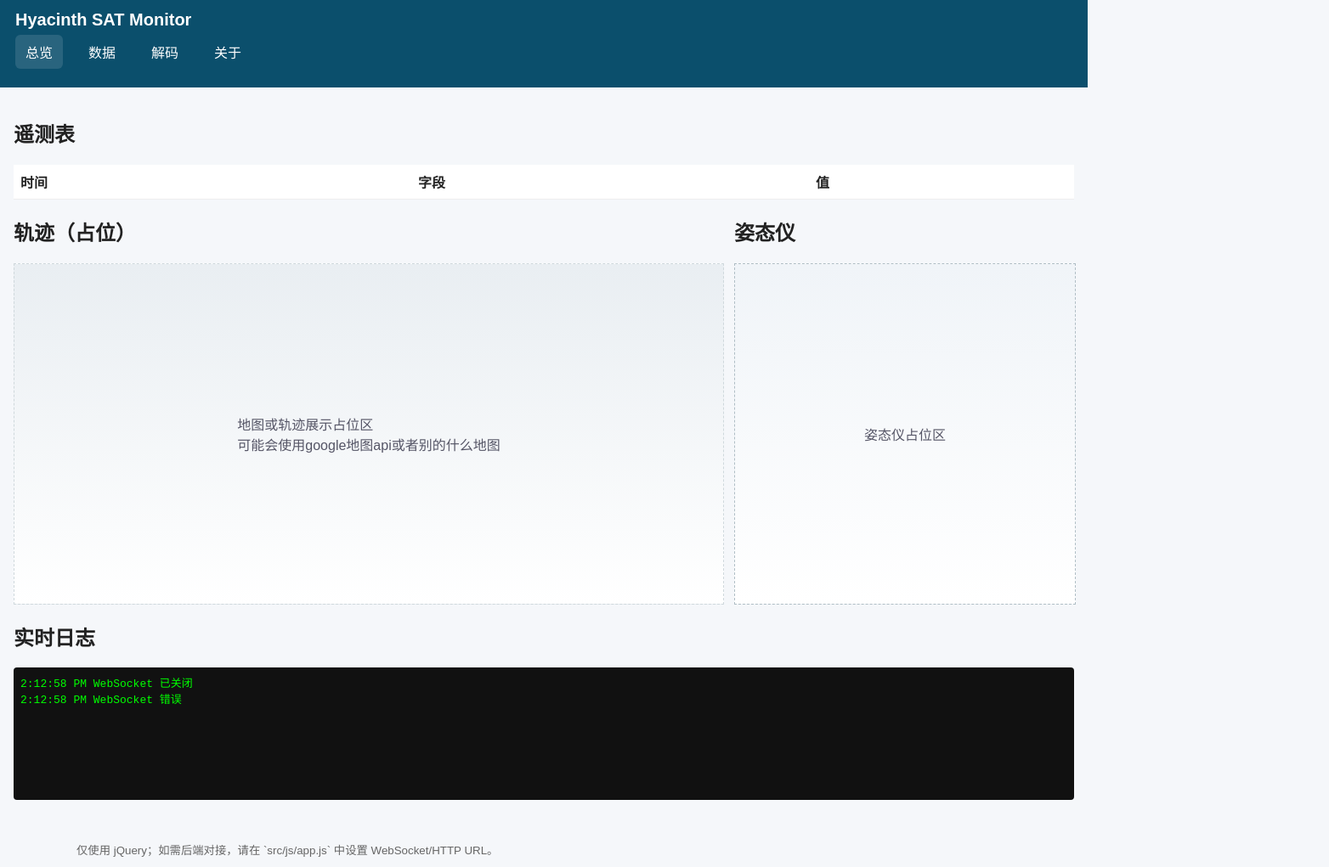
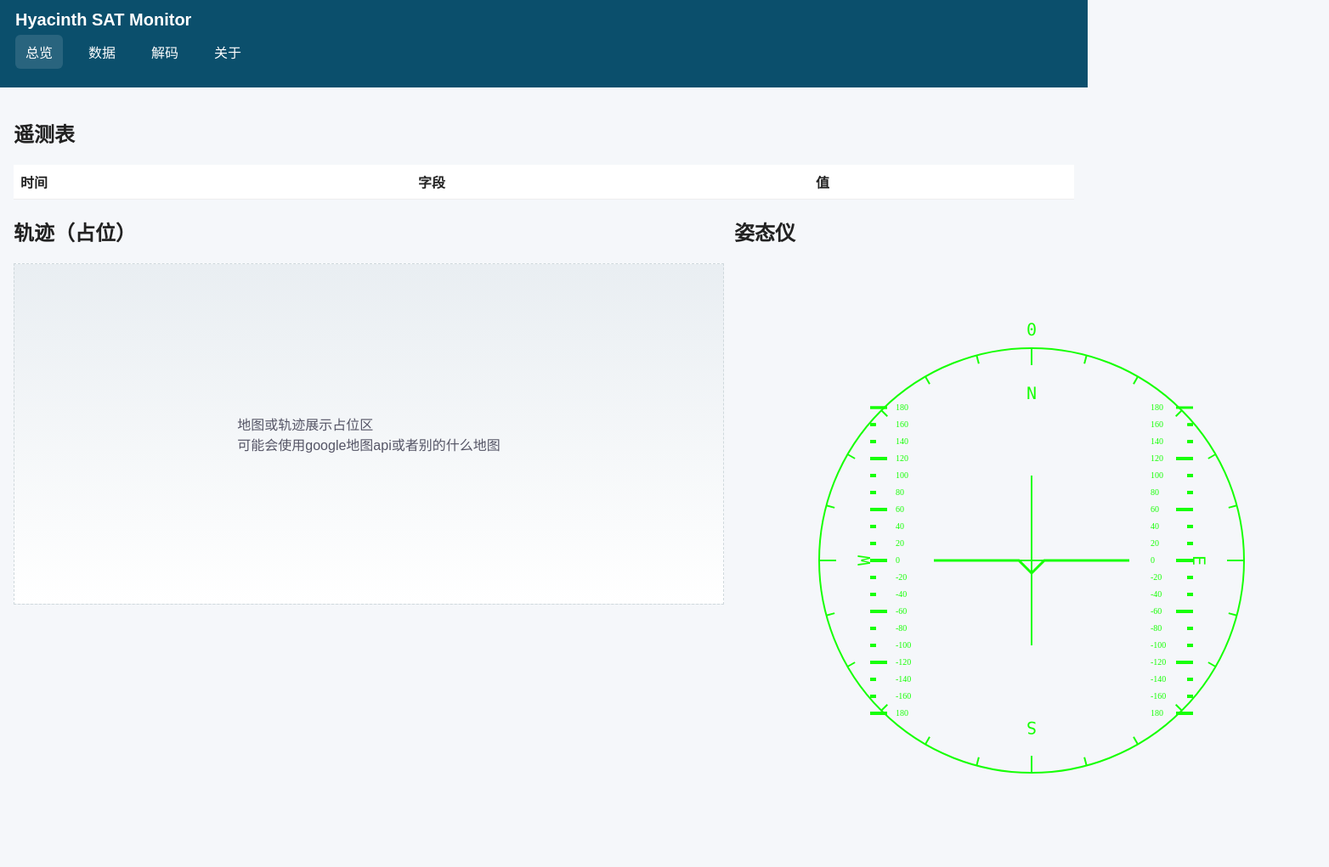
Before and after one commit to HyacinthSat/hyacinthwf, a plain HTML site: page index.html in a window 1280 px wide. Shown: the top 1021 px of the page at 85% size, 1564 px wide, since content can reach past the window. Drawn offline with nearby package versions, Linux system fonts and the light colour scheme.

Commit message:
feature update 004 aindicator import

```diff
--- a/index.html
+++ b/index.html
@@ -189,7 +189,12 @@
 
       <section id="attitude">
         <h2>姿态仪</h2>
-        <div class="attitude-placeholder">姿态仪占位区</div>
+        <!-- <div class="attitude-placeholder">姿态仪占位区</div> -->
+          <div style="position: relative; width: 700px; height: 700px;">
+          <canvas id="canvas" width="700" height="700" style="position: absolute; left: 0; top: 0; z-index: 0;"></canvas>
+          <canvas id="compass" width="700" height="700" style="position: absolute; left: 0; top: 0; z-index: 1;"></canvas>
+          <canvas id="overlay" width="700" height="700" style="position: absolute; left: 0; top: 0; z-index: 2; pointer-events: none;"></canvas>
+        </div>
       </section>
     </div>
 
@@ -207,5 +212,6 @@
   </footer>
 
   <script src="src/js/app.js"></script>
+  <script src="src/js/indicator.js"></script>
 </body>
 </html>
--- /dev/null
+++ b/src/js/indicator.js
@@ -0,0 +1,279 @@
+
+const canvas = document.getElementById('canvas');
+const ctx = canvas.getContext(`2d`);
+
+const compassCanvas = document.getElementById('compass');
+const compassCtx = compassCanvas.getContext('2d');
+
+let w = canvas.width;
+let h = canvas.height;
+
+let currentPitch = 0;
+let currentRoll = 0;
+let currentYaw = 0;
+
+let config = {
+    lineWidth: 3,
+    rollScaleWidth: 100,
+    tailSize: 15,
+    strokeStyle: "#17ff06",
+    pitchPadding: 140,
+    pitchLine: 20,
+    pitchTextPadding: 10,
+    pitchMaxRange: 180,
+    pitchStep: 20,
+    stringHeightCenterCorrection: 3,
+}
+
+let flyBySelf = false;
+
+ctx.translate(w/2, h/2);
+compassCtx.translate(w/2, h/2);
+
+ctx.font = "10px OCR";
+ctx.fillStyle = config.strokeStyle;
+
+compassCtx.font = "20px Consolas";
+compassCtx.fillStyle = config.strokeStyle;
+compassCtx.strokeStyle = config.strokeStyle;
+compassCtx.textAlign = "center";
+compassCtx.textBaseline = "middle";
+
+function drawAll(roll, pitch, yaw) {
+    draw(roll, pitch);
+    drawCompass(yaw);
+}
+
+function draw(roll, pitch) {
+    clearCtx();
+    drawPitch(pitch);
+    drawRollLine(roll);
+    // ctx.fillRect(-350,0,700,1);
+}
+
+function clearCtx() {
+    ctx.rotate(Math.PI * (-currentRoll)/180);
+    ctx.clearRect(-w/2, -h/2, w, h);
+}
+
+function drawPitch(pitch) {
+    const currentCenter = Math.trunc(pitch/config.pitchStep)* config.pitchStep;
+    const allStepsCount = config.pitchMaxRange / config.pitchStep;
+
+    const values = []
+
+    let calculatedSteps = -allStepsCount;
+    let currentCount = currentCenter - config.pitchMaxRange - config.pitchStep;
+
+    while(calculatedSteps < allStepsCount + 1) {
+        if (currentCount === 180) {
+            currentCount = currentCount - 360;
+        }
+        currentCount = currentCount + config.pitchStep;
+
+        values.push({
+            coords: pitch - currentCenter - (calculatedSteps) * config.pitchStep,
+            value: currentCount > -180 ? currentCount : currentCount + 360,
+        });
+        calculatedSteps++;
+    }
+
+
+
+
+    ctx.fillStyle = config.strokeStyle;
+    ctx.strokeStyle = config.strokeStyle;
+    ctx.lineWidth = config.lineWidth;
+    ctx.beginPath();
+
+    values.forEach(value => {
+        // left side
+        ctx.fillText(value.value, -config.pitchPadding - config.pitchTextPadding * 2, value.coords + config.stringHeightCenterCorrection);
+        ctx.fill();
+        if (value.value % 60 === 0) {
+            ctx.moveTo(-config.pitchPadding - config.pitchTextPadding * 3, value.coords);
+        } else {
+            ctx.moveTo(-config.pitchPadding - config.pitchTextPadding * 3 - config.pitchLine*2/3, value.coords);
+        }
+        ctx.lineTo(-config.pitchPadding - config.pitchTextPadding * 3 - config.pitchLine , value.coords);
+        ctx.stroke();
+
+
+        // right side
+        ctx.fillText(value.value, config.pitchPadding, value.coords + config.stringHeightCenterCorrection);
+        ctx.fill();
+        if (value.value % 60 === 0) {
+            ctx.moveTo(config.pitchPadding + config.pitchTextPadding * 3, value.coords);
+        } else {
+            ctx.moveTo(config.pitchPadding + config.pitchTextPadding * 3 + config.pitchLine*2/3, value.coords);
+        }
+        ctx.lineTo(config.pitchPadding + config.pitchTextPadding * 3 + config.pitchLine , value.coords);
+        ctx.stroke();
+    })
+}
+
+function drawRollLine(roll) {
+    ctx.rotate(Math.PI * roll/180);
+    currentRoll = roll;
+    ctx.strokeStyle = config.strokeStyle;
+    ctx.lineWidth = config.lineWidth;
+    ctx.beginPath();
+    ctx.moveTo(-config.rollScaleWidth - config.tailSize, 0);
+    ctx.lineTo(-config.tailSize, 0);
+    ctx.lineTo(0, config.tailSize);
+    ctx.lineTo(config.tailSize, 0);
+    ctx.lineTo(config.rollScaleWidth + config.tailSize, 0);
+    ctx.stroke();
+    ctx.closePath();
+}
+
+function drawCompass(yaw) {
+    // Reset previous rotation
+    compassCtx.rotate(Math.PI * (currentYaw)/180);
+    compassCtx.clearRect(-w/2, -h/2, w, h);
+
+    // Draw Yaw text (fixed at top center)
+    compassCtx.fillStyle = config.strokeStyle;
+    compassCtx.fillText(yaw, 0, -270);
+
+    // Rotate to current Yaw (negative because compass card moves opposite to turn)
+    compassCtx.rotate(Math.PI * (-yaw)/180);
+
+    // Config values
+    const r = 250;
+    const tickLenShort = 10;
+    const tickLenLong = 20;
+
+    compassCtx.strokeStyle = config.strokeStyle;
+    compassCtx.lineWidth = 2; // Slightly thinner for compass
+
+    // Draw Circle
+    compassCtx.beginPath();
+    compassCtx.arc(0, 0, r, 0, Math.PI * 2);
+    compassCtx.stroke();
+
+    // Draw Ticks and Labels
+    for (let i = 0; i < 360; i += 15) {
+        compassCtx.save();
+        // Rotate to the tick position
+        // Subtract 90 degrees because 0 degrees on canvas is right (3 o'clock),
+        // but we want 0 degrees (North) to be up (12 o'clock).
+        compassCtx.rotate((i - 90) * Math.PI / 180);
+
+        compassCtx.beginPath();
+        if (i % 90 === 0) {
+            // Long tick
+            compassCtx.moveTo(r, 0);
+            compassCtx.lineTo(r - tickLenLong, 0);
+            compassCtx.stroke();
+
+            // Label
+            compassCtx.translate(r - tickLenLong - 35, 0);
+            // Rotate text to be tangent to the circle (readable when at top)
+            compassCtx.rotate(Math.PI / 2);
+
+            let label = "";
+            if (i === 0) label = "N";
+            else if (i === 90) label = "E";
+            else if (i === 180) label = "S";
+            else if (i === 270) label = "W";
+
+            compassCtx.fillText(label, 0, 0);
+
+        } else {
+            // Short tick
+            compassCtx.moveTo(r, 0);
+            compassCtx.lineTo(r - tickLenShort, 0);
+            compassCtx.stroke();
+        }
+        compassCtx.restore();
+    }
+
+    currentYaw = yaw;
+}
+
+function handleKeyDown(event) {
+    switch (event.code) {
+        case 'ArrowLeft':
+            draw(currentRoll - 1, currentPitch);
+            break;
+        case 'ArrowRight':
+            draw(currentRoll + 1, currentPitch);
+            break;
+        case 'ArrowUp':
+            currentPitch = getNewPitch(true);
+            draw(currentRoll, currentPitch);
+            break;
+        case 'ArrowDown':
+            currentPitch = getNewPitch(false);
+            draw(currentRoll, currentPitch);
+            break;
+        case 'PageUp':
+            let newYawUp = currentYaw + 1;
+            if (newYawUp >= 360) newYawUp -= 360;
+            drawCompass(newYawUp);
+            break;
+        case 'PageDown':
+            let newYawDown = currentYaw - 1;
+            if (newYawDown < 0) newYawDown += 360;
+            drawCompass(newYawDown);
+            break;
+        case 'KeyA':
+            flyBySelf = !flyBySelf;
+            requestAnimationFrame(tick);
+            break;
+        default:
+            break;
+    }
+}
+
+function getNewPitch(increment) {
+    if (currentPitch === 180 && increment) {
+        return currentPitch - 359;
+    } else if (currentPitch === -179 && !increment) {
+        return currentPitch + 359;
+    }
+
+    return increment ? currentPitch + 1 : currentPitch - 1;
+}
+
+function tick() {
+    if (flyBySelf) {
+        requestAnimationFrame(tick);
+    }
+
+    currentPitch = getNewPitch(Math.random() > 0.5);
+
+    draw((Math.random() > 0.5 && currentRoll < 40 || currentRoll < -40 ? currentRoll + 1 : currentRoll - 1), currentPitch);
+}
+
+document.addEventListener('keydown', handleKeyDown);
+
+// Draw overlay reference lines
+const overlayCanvas = document.getElementById('overlay');
+drawAll(0, 0, 0);
+
+const overlayCtx = overlayCanvas.getContext('2d');
+const overlayW = overlayCanvas.width;
+const overlayH = overlayCanvas.height;
+
+overlayCtx.strokeStyle = "#17ff06"; // Green for high visibility
+overlayCtx.lineWidth = 2;
+
+// Draw center crosshair
+overlayCtx.beginPath();
+
+const lineLength = 200;
+const halfLen = lineLength / 2;
+const centerX = overlayW / 2;
+const centerY = overlayH / 2;
+
+// Horizontal line
+overlayCtx.moveTo(centerX - halfLen, centerY);
+overlayCtx.lineTo(centerX + halfLen, centerY);
+
+// Vertical line
+overlayCtx.moveTo(centerX, centerY - halfLen);
+overlayCtx.lineTo(centerX, centerY + halfLen);
+
+overlayCtx.stroke();
```
Also changed, not shown: test.html (added, +16 -0 lines).
